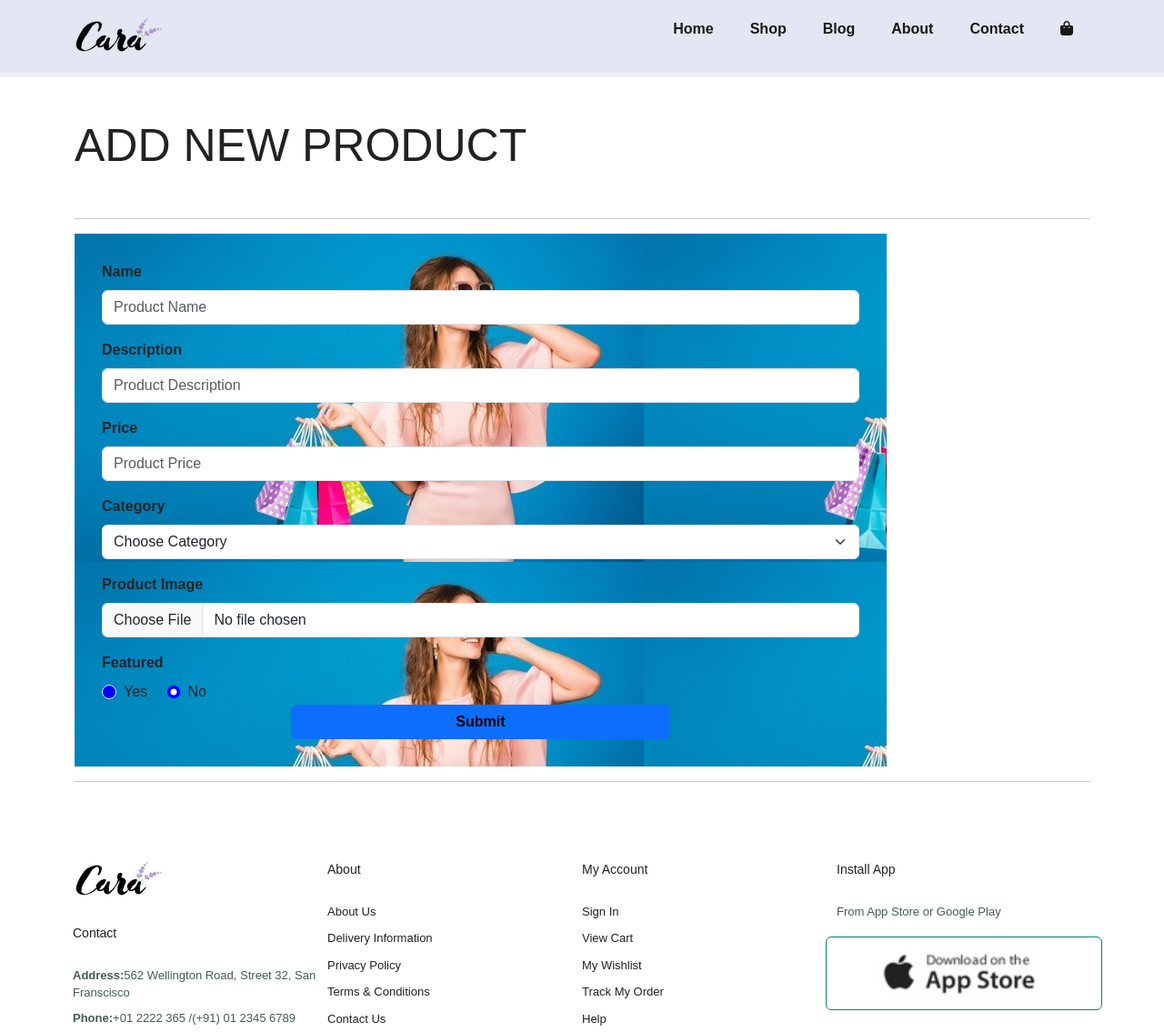
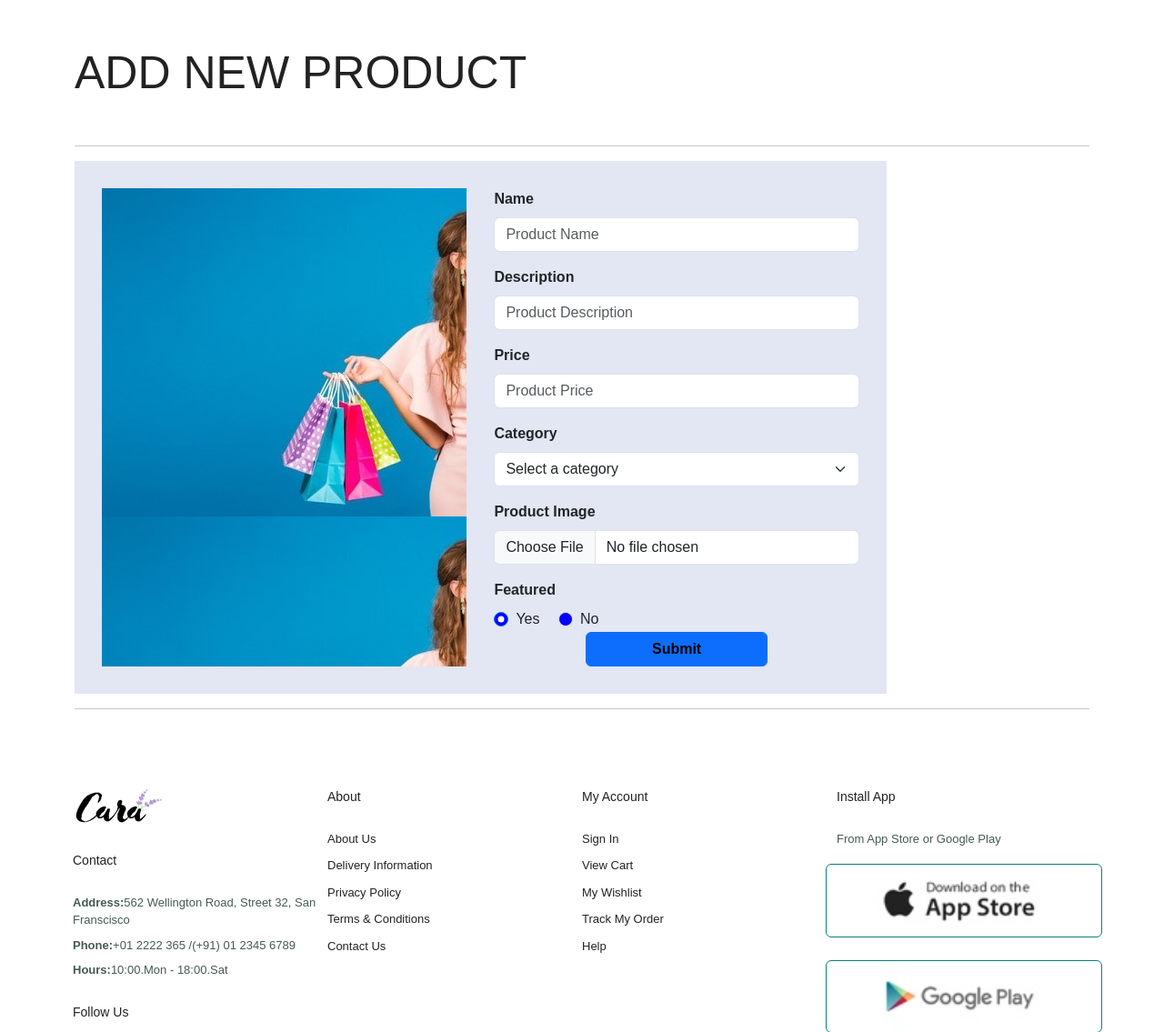
Before and after one commit to Appleeyes/Online-shop, a PHP site: template src/Views/Products/addProduct.php in a window 1280 px wide. Shown: the top 1135 px of the page at 91% size. Run offline with PHP 8.4, Linux system fonts and the light colour scheme; the template is opened without the code that fills it: most values are stand-ins (such as "Sample title", 1, 10 or a date in 2020); data that the repository does not hold is empty; some libraries are stand-ins or nearby versions.

Commit message:
feat: add product funtionality added

```diff
--- a/index.php
+++ b/index.php
@@ -15,7 +15,8 @@ $router = new Router();
 
 $router->get(path:BASE_URL, handler:HomeController::class . '::execute');
 $router->get(path: BASE_URL . 'product', handler: ProductController::class . '::execute');
-$router->get(path: BASE_URL . 'product/form', handler: ProductController::class . '::showAddProductForm');
+$router->get(path: BASE_URL . 'product/add', handler: ProductController::class . '::showAddProductForm');
+$router->post(path: BASE_URL . 'product/add', handler: ProductController::class . '::addProduct');
 
 $router->get(BASE_URL . 'about', function () {
     echo 'About Page';
--- a/src/Models/Database.php
+++ b/src/Models/Database.php
@@ -1,6 +1,10 @@
 <?php
 
 namespace OnlineShop\Models;
+
+error_reporting(E_ALL);
+ini_set('display_errors', 1);
+
 
 class Database
 {
@@ -37,7 +41,7 @@ class Database
         }
     }
 
-    public function fetchAll($query, $params = []): bool
+    public function fetchAll($query, $params = []): array
     {
         try {
             $stmt = $this->pdo->prepare($query);
--- a/src/Views/Products/addProduct.php
+++ b/src/Views/Products/addProduct.php
@@ -1,51 +1,54 @@
 <?php
 require_once __DIR__ . '/../templates/header.php';
-require_once __DIR__ . '/../templates/navigation.php';
+// require_once __DIR__ . '/../templates/navigation.php';
+
 ?>
 
 <div class="container my-5">
     <h1 class="my-5">ADD NEW PRODUCT</h1>
     <hr>
-    <div style="background-image: url('/Online-shop/public/images/banner/b18.jpg'); padding: 30px; width: 80%;">
-        <form action="">
+    <div style="display: flex; width: 80%; background-color: #e3e6f3;; padding: 30px;">
+        <div style="background-image: url('/Online-shop/public/images/banner/b18.jpg'); width: 50%; margin-right: 30px;">
+        </div>
+        <form style="width: 50%;" action="<?php echo BASE_URL; ?>product/add" method="POST">
             <div class="mb-3">
                 <label style="font-weight: 800;" for="name" class="form-label">Name</label>
-                <input type="text" class="form-control" id="name" placeholder="Product Name">
+                <input type="text" class="form-control" id="name" name="name" placeholder="Product Name">
             </div>
             <div class="mb-3">
                 <label style="font-weight: 800;" for="description" class="form-label">Description</label>
-                <input type="text" class="form-control" id="description" placeholder="Product Description">
+                <input type="text" class="form-control" id="description" name="description" placeholder="Product Description">
             </div>
             <div class="mb-3">
                 <label style="font-weight: 800;" for="price" class="form-label">Price</label>
-                <input type="number" class="form-control" id="price" placeholder="Product Price">
+                <input type="number" class="form-control" id="price" name="price" step="0.01" placeholder="Product Price">
             </div>
             <div class="mb-3">
                 <label style="font-weight: 800;" for="price" class="form-label">Category</label>
-                <select class="form-select" id="categories">
-                    <option selected>Choose Category</option>
-                    <option value="1">One</option>
-                    <option value="2">Two</option>
-                    <option value="3">Three</option>
+                <select class="form-select" id="category_id" name="category_id">
+                    <option value="" disabled selected>Select a category</option>
+                    <?php foreach ($categories as $category) : ?>
+                        <option value="<?php echo $category->category_id; ?>"><?php echo $category->title; ?></option>
+                    <?php endforeach; ?>
                 </select>
             </div>
             <div class="mb-3">
                 <label style="font-weight: 800;" for="price" class="form-label">Product Image</label>
-                <input type="file" class="form-control" id="inputGroupFile01">
+                <input type="file" class="form-control" id="thumbnail" name="thumbnail">
             </div>
             <div>
                 <label style="font-weight: 800;" for="price" class="form-label">Featured</label>
             </div>
             <div class="form-check form-check-inline">
-                <input style="background-color: blue;" class="form-check-input" type="radio" name="exampleRadios" id="exampleRadios1" value="option1" checked>
-                <label class="form-check-label" for="exampleRadios1">Yes</label>
+                <input style="background-color: blue;" class="form-check-input" type="radio" name="is_featured" value="0" id="is_featured" checked>
+                <label class="form-check-label" for="is_featured">Yes</label>
             </div>
             <div class="form-check form-check-inline">
-                <input style="background-color: blue;" class="form-check-input" type="radio" name="exampleRadios" id="exampleRadios1" value="option1" checked>
-                <label class="form-check-label" for="exampleRadios1">No</label>
+                <input style="background-color: blue;" class="form-check-input" type="radio" name="is_featured" value="1" id="is_featured">
+                <label class="form-check-label" for="is_featured">No</label>
             </div>
             <div class="d-grid gap-2 col-6 mx-auto">
-                <button style="color: black; font-weight: 800;" class="btn btn-primary" type="button">Submit</button>
+                <button style="color: black; font-weight: 800;" class="btn btn-primary" type="submit">Submit</button>
             </div>
         </form>
     </div>
```
Also changed, not shown: src/Controllers/ProductController.php (+29 -0 lines), src/Models/Product.php (+57 -0 lines).
